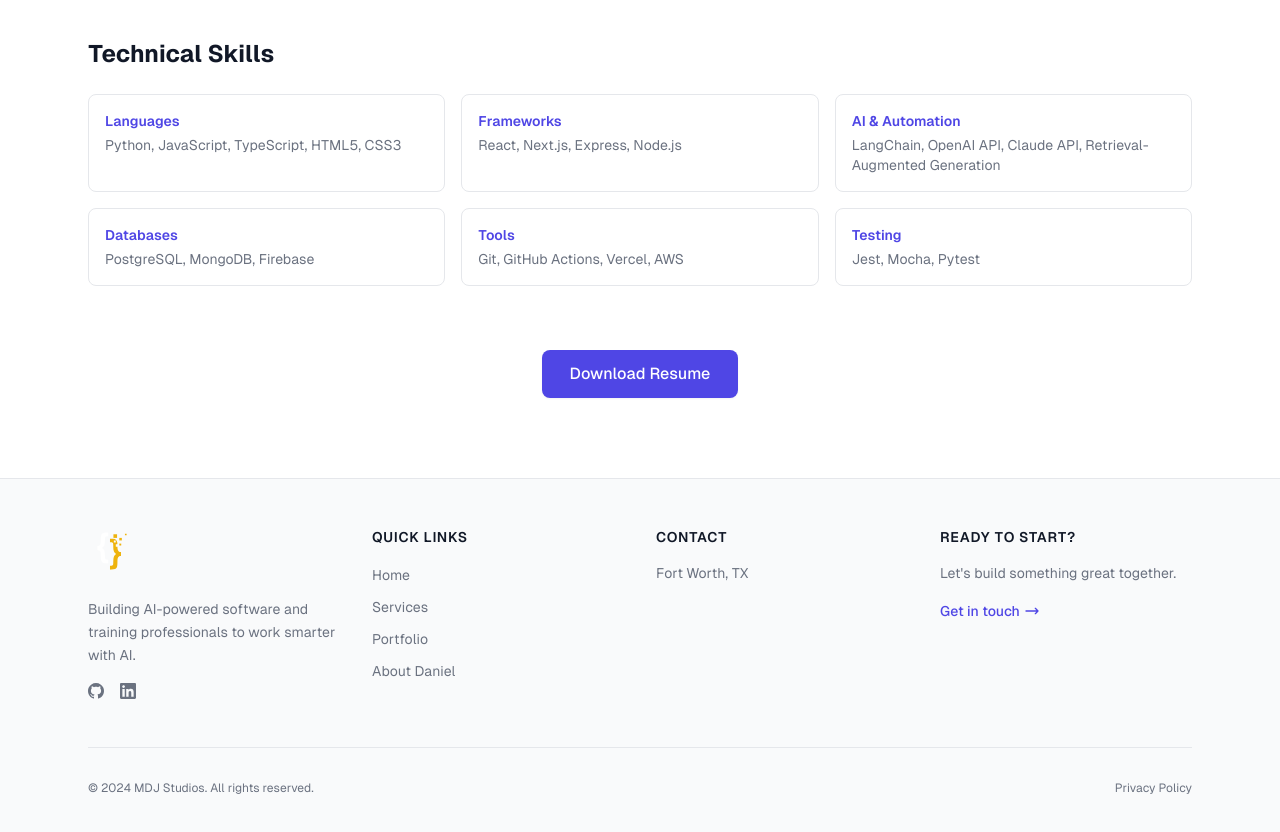
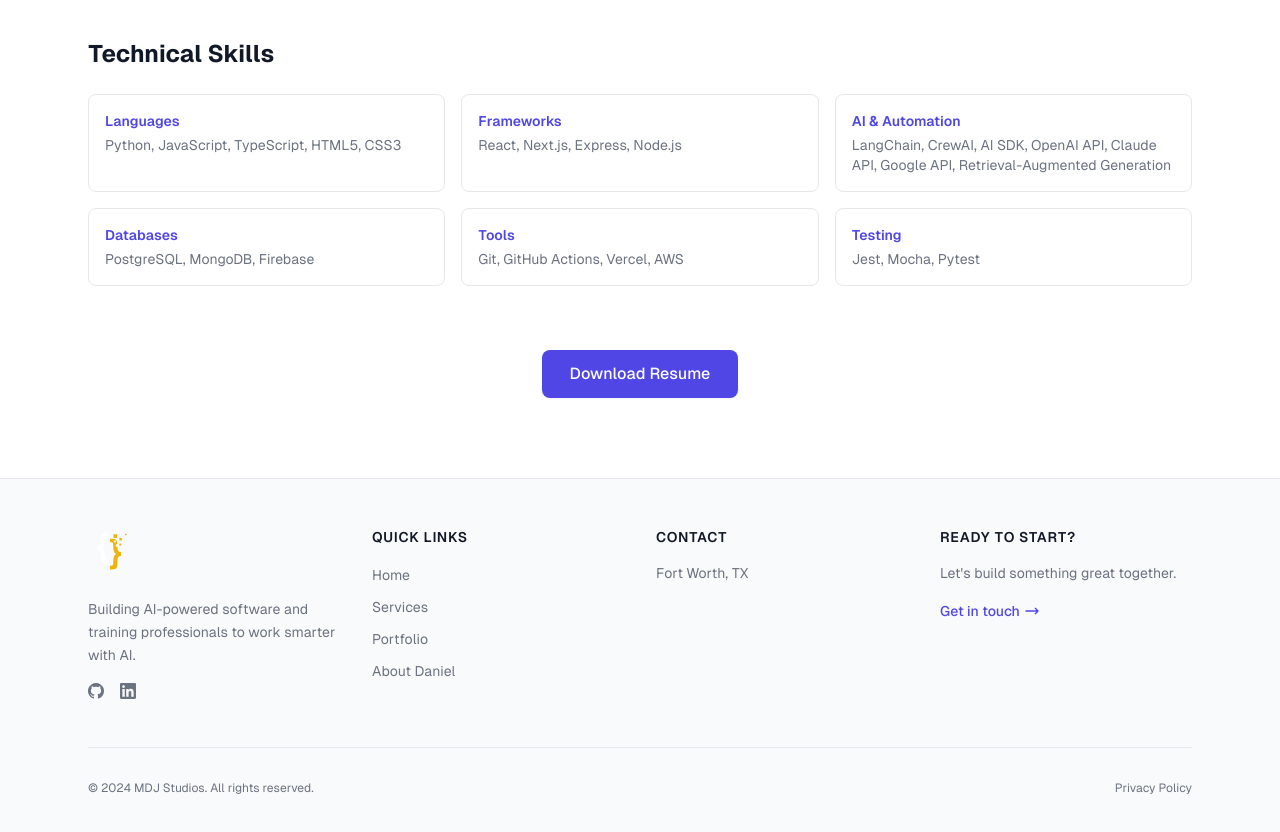
Before and after one commit to myDeveloperJourney/mdj-studios-website-v2, a Next.js app: page /about in a window 1280 px wide. Shown: the part 1600-2432 px from the top of the page. Built offline with nearby package versions, Linux system fonts and the light colour scheme.

Commit message:
wip: updates skills

```diff
--- a/src/app/about/page.tsx
+++ b/src/app/about/page.tsx
@@ -49,7 +49,7 @@ const experience = [
 const skills = [
   { category: "Languages", items: "Python, JavaScript, TypeScript, HTML5, CSS3" },
   { category: "Frameworks", items: "React, Next.js, Express, Node.js" },
-  { category: "AI & Automation", items: "LangChain, OpenAI API, Claude API, Retrieval-Augmented Generation" },
+  { category: "AI & Automation", items: "LangChain, CrewAI, AI SDK, OpenAI API, Claude API, Google API, Retrieval-Augmented Generation" },
   { category: "Databases", items: "PostgreSQL, MongoDB, Firebase" },
   { category: "Tools", items: "Git, GitHub Actions, Vercel, AWS" },
   { category: "Testing", items: "Jest, Mocha, Pytest" },
```
